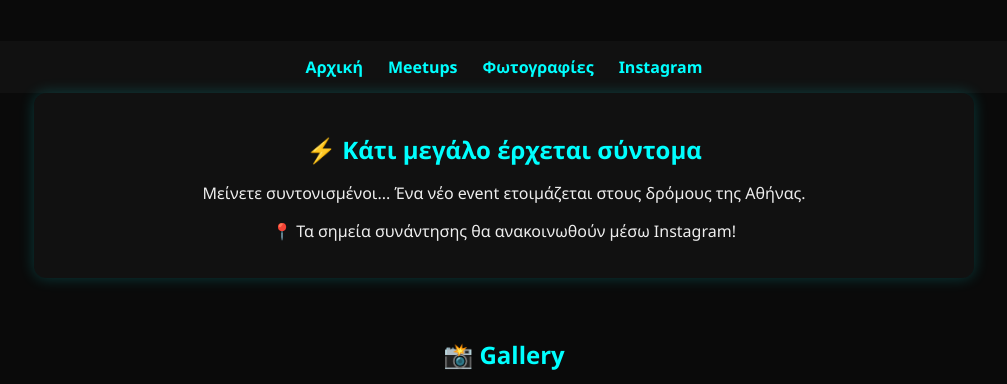
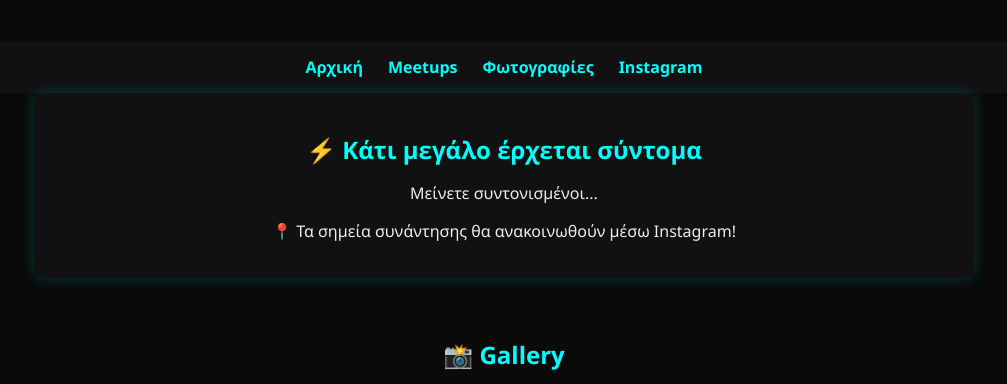
Before and after one commit to speedwizardz/speed_wizardz, a plain HTML site: page index.html in a window 1280 px wide. Shown: the part 759-1143 px from the top of the page, without its empty margins (136-1143 px from the left). Drawn offline with Linux system fonts and the light colour scheme.

Commit message:
Alex Update index.html

```diff
--- a/index.html
+++ b/index.html
@@ -94,7 +94,7 @@
 
   <section class="coming-soon" id="meetups">
     <h2>⚡ Κάτι μεγάλο έρχεται σύντομα</h2>
-    <p>Μείνετε συντονισμένοι... Ένα νέο event ετοιμάζεται στους δρόμους της Αθήνας.</p>
+    <p>Μείνετε συντονισμένοι...</p>
     <p>📍 Τα σημεία συνάντησης θα ανακοινωθούν μέσω Instagram!</p>
   </section>
 
```
